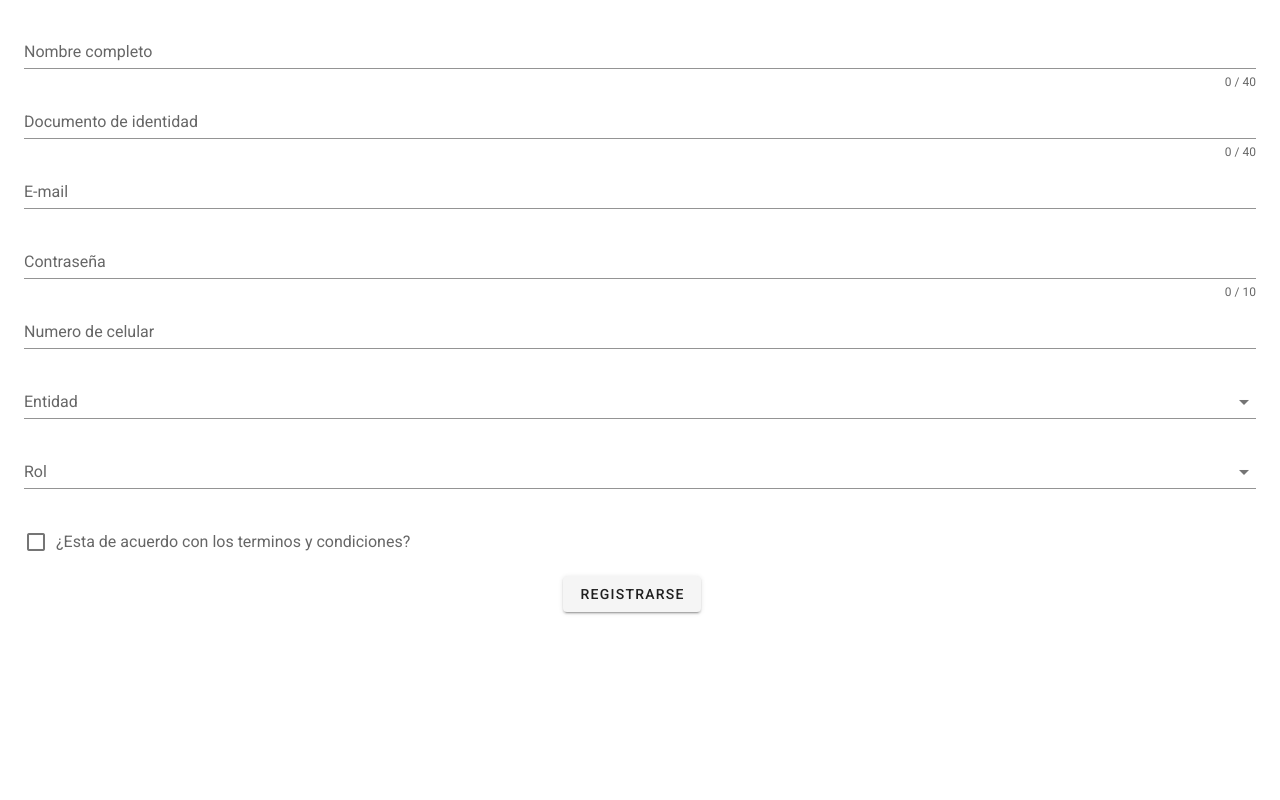
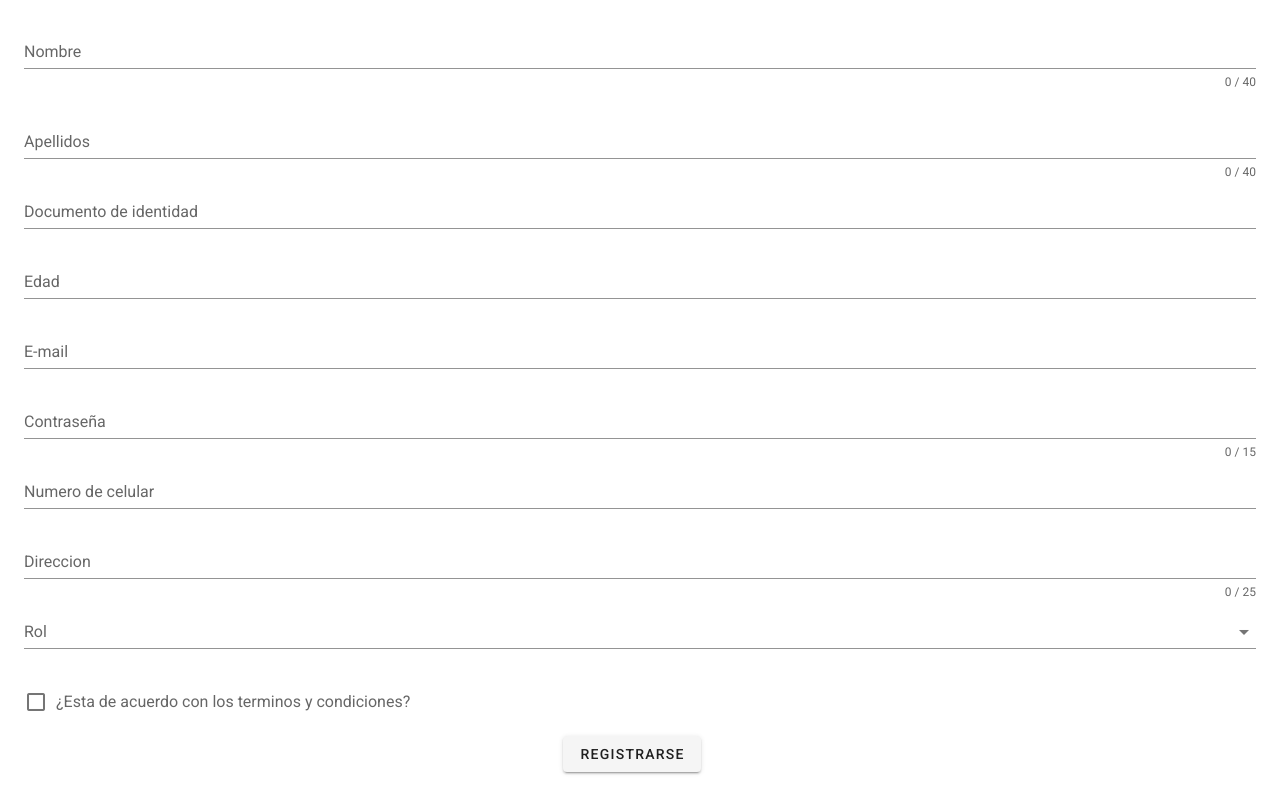
Before and after one commit to mate2000/appVeleria, a Nuxt app in the folder ProveRedApp/: page /register in a window 1280 px wide. Built offline with nearby package versions, Linux system fonts and the light colour scheme.

Commit message:
registro usuario

```diff
--- a/ProveRedApp/package.json
+++ b/ProveRedApp/package.json
@@ -12,7 +12,7 @@
   "author": "",
   "license": "ISC",
   "devDependencies": {
-    "@nuxtjs/vuetify": "^1.11.2"
+    "@nuxtjs/vuetify": "^1.12.1"
   },
   "dependencies": {
     "@nuxtjs/axios": "^5.12.2",
--- a/ProveRedApp/pages/index.vue
+++ b/ProveRedApp/pages/index.vue
@@ -6,7 +6,7 @@
         <v-col cols="12" sm="8" md="4">
           <v-card>
             <v-toolbar color="primary" dark flat>
-              <v-toolbar-title>Red de proveedores</v-toolbar-title>
+              <v-toolbar-title>appVeleria</v-toolbar-title>
             </v-toolbar>
             <v-card-text>
               <v-form>
@@ -156,7 +156,8 @@ export default {
         .post(url, data)
         .then((res) => {
           localStorage.setItem("token", res.data.info);
-          this.loadUser(this.id);
+          //this.loadUser(this.id);
+          this.$router.push("/register");
         })
         .catch((err) => {
           alert("Usuario o contraseña incorrecta");
--- a/ProveRedApp/pages/register.vue
+++ b/ProveRedApp/pages/register.vue
@@ -5,19 +5,37 @@
       <!-- Se crea el formulario de regsitro de usuario -->
 
       <v-text-field
-        v-model="user.fullname"
+        v-model="user.name"
         :counter="40"
         :rules="nameRules"
-        label="Nombre completo"
+        label="Nombre"
+        class="mt-md-6 px-md-6"
+        required
+      ></v-text-field>
+
+       <v-text-field
+        v-model="user.lastname"
+        :counter="40"
+        :rules="nameRules"
+        label="Apellidos"
         class="mt-md-6 px-md-6"
         required
       ></v-text-field>
 
       <v-text-field
         v-model="user.id"
-        :counter="40"
-        :rules="nameRules"
+        :rules="idRules"
         label="Documento de identidad"
+        input
+        type="number"
+        class="px-md-6 mx-lg-auto"
+        required
+      ></v-text-field>
+
+      <v-text-field
+        v-model="user.age"
+        :rules="ageRules"
+        label="Edad"
         input
         type="number"
         class="px-md-6 mx-lg-auto"
@@ -34,8 +52,8 @@
 
       <v-text-field
         v-model="user.password"
-        :counter="10"
-        :rules="nameRules"
+        :counter="15"
+        :rules="passwordRules"
         label="Contraseña"
         type="password"
         class="px-md-6 mx-lg-auto"
@@ -46,19 +64,19 @@
         v-model="user.cellphoneNumber"
         :rules="cellphoneNumber"
         label="Numero de celular"
-        type="number"
         class="px-md-6 mx-lg-auto"
         required
       ></v-text-field>
 
-      <v-select
-        v-model="user.entity"
-        :items="entity"
-        :rules="[(v) => !!v || 'Item is required']"
-        label="Entidad"
+      <v-text-field
+        ref="address"
+        v-model="user.address"
+        :rules="address"
+        label="Direccion"
+        counter="25"
         class="px-md-6 mx-lg-auto"
         required
-      ></v-select>
+      ></v-text-field>
 
       <v-select
         v-model="user.rol"
@@ -111,9 +129,31 @@ export default {
       (v) => !!v || "El campo es requerido",
       (v) => (v && v.length <= 40) || "",
     ],
+    idRules:[
+       (v) => !!v || "El campo es requerido",
+       (v) => (v && v.length >= 10) || "Ingrese un numero de identidad correcto",
+       (v) => (v && v.length <= 10) || "Ingrese un numero de identidad correcto"
+    ],
+    ageRules:[
+       (v) => !!v || "El campo es requerido",
+       (v) => (v && v.length <= 2) || "Su edad no puede ser mayor a 99",
+       (v) => (v && v.length > 1) || "Su edad no puede ser menor a 10"
+    ],
     cellphoneNumber: [
       (v) => !!v || "El campo es requerido",
-      (v) => (v && v.length == 10) || "",
+      (v) => (v && v.length == 10) || "Su numero de celular debe ser de 10 carácteres, omita el '+57'",
+    ],
+    address:[
+          (address) => !!address || 'El campo es requerido',
+          (address) =>
+            (!!address && address.length <= 25) ||
+            'Address must be less than 25 characters'
+
+        ],
+    passwordRules:[
+      (v) => !!v || "El campo es requerido",
+      (v) => (v && v.length <= 15) || "La contraseña puede ser de maximo 15 carácteres",
+      (v) => (v && v.length >= 8) || "La contraseña tiene que tener minimo 8 carácteres",
     ],
     email: "",
     emailRules: [
@@ -121,18 +161,19 @@ export default {
       (v) => /.+@.+\..+/.test(v) || "E-mail must be valid",
     ],
     select: null,
-    entity: ["Persona juridica", "Persona natural"],
-    rol: ["Proveedor", "Cliente"],
+    rol: ["Proveedor", "Comerciante"],
     checkbox: false,
     users: [],
     user: {
-      fullname: null,
-      id: null,
-      email: null,
-      password: null,
-      cellphoneNumber: null,
-      entity: null,
-      rol: null,
+      id:null,
+      password:null,
+      name:null,
+      lastname:null,
+      rol:null,
+      age:null,
+      cellphoneNumber:null,
+      email:null,
+      address:null
     },
     dialog: false,
   }),
@@ -150,21 +191,19 @@ export default {
       if (this.$refs.formRegister.validate() && this.formRegister) {
         const url = "http://localhost:3001/api/v2/users";
         let data = {};
+
+        this.user.rol = this.user.rol == "Proveedor" ? "P" : "C";
+
         data = this.user;
+        console.log(data)
         this.$axios
           .post(url, data)
           .then((res) => {
-            if (this.user.rol == "Proveedor") {
-              alert("Proveedor en proceso de registro");
-              sessionStorage.setItem("idProvider", this.user.id);
-              this.$router.push("/formProvider");
-            } else {
-              this.createClient();
-            }
+           this.$router.push("/");
           })
           .catch((err) => {
             //alert(err.message);
-            alert("Error en la creacion del usurio");
+            alert("Error en la creacion del usuario");
           });
       } else {
         this.dialog = true;
```
